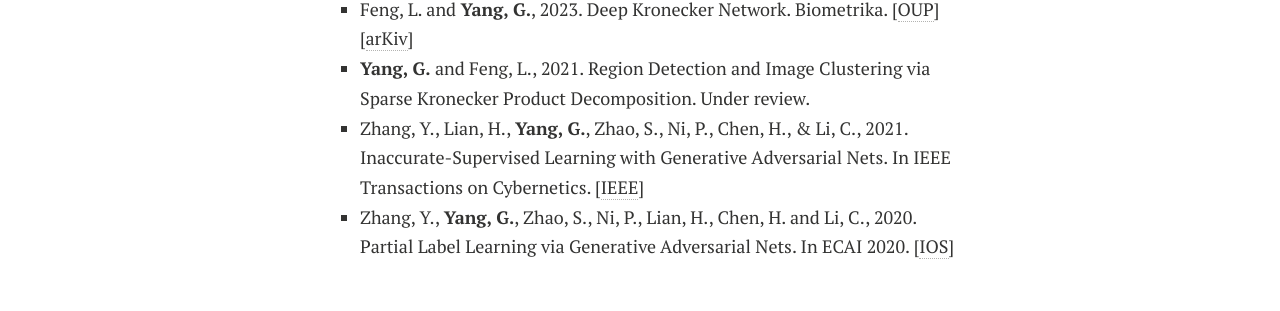
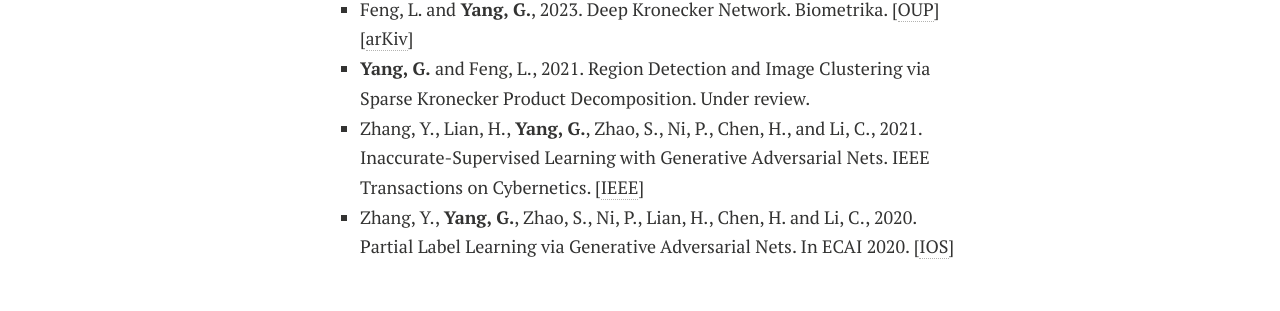
Before and after one commit to YLKnight/YLKnight.github.io, a Jekyll site: the page built from index.md, in a window 1280 px wide. Shown: the part 701-1012 px from the top of the page. Built offline with Jekyll 4.4.1, drawn with Linux system fonts in a browser that asks for light colours; nearby versions of some CDN libraries; comment, search, counter and statistics services are not loaded; a style sheet for code colours, icons or effects is not loaded; our own code applies the rules of GitHub Pages for plain Markdown files.

Commit message:
Update index.md

```diff
--- a/index.md
+++ b/index.md
@@ -27,7 +27,7 @@ My current research interests focus on statistical machine learning, medical ima
 
 - Feng, L. and **Yang, G.**, 2023. Deep Kronecker Network. Biometrika. [[OUP](https://doi.org/10.1093/biomet/asad049)][[arKiv](https://arxiv.org/abs/2210.13327)]
 - **Yang, G.** and Feng, L., 2021. Region Detection and Image Clustering via Sparse Kronecker Product Decomposition. Under review.
-- Zhang, Y., Lian, H., **Yang, G.**, Zhao, S., Ni, P., Chen, H., & Li, C., 2021. Inaccurate-Supervised Learning with Generative Adversarial Nets. In IEEE Transactions on Cybernetics. [[IEEE](https://ieeexplore.ieee.org/abstract/document/9526351)]
+- Zhang, Y., Lian, H., **Yang, G.**, Zhao, S., Ni, P., Chen, H., and Li, C., 2021. Inaccurate-Supervised Learning with Generative Adversarial Nets. IEEE Transactions on Cybernetics. [[IEEE](https://ieeexplore.ieee.org/abstract/document/9526351)]
 - Zhang, Y., **Yang, G.**, Zhao, S., Ni, P., Lian, H., Chen, H. and Li, C., 2020. Partial Label Learning via Generative Adversarial Nets. In ECAI 2020. [[IOS](https://ebooks.iospress.nl/doi/10.3233/FAIA200279)]
 
 <br>
```
